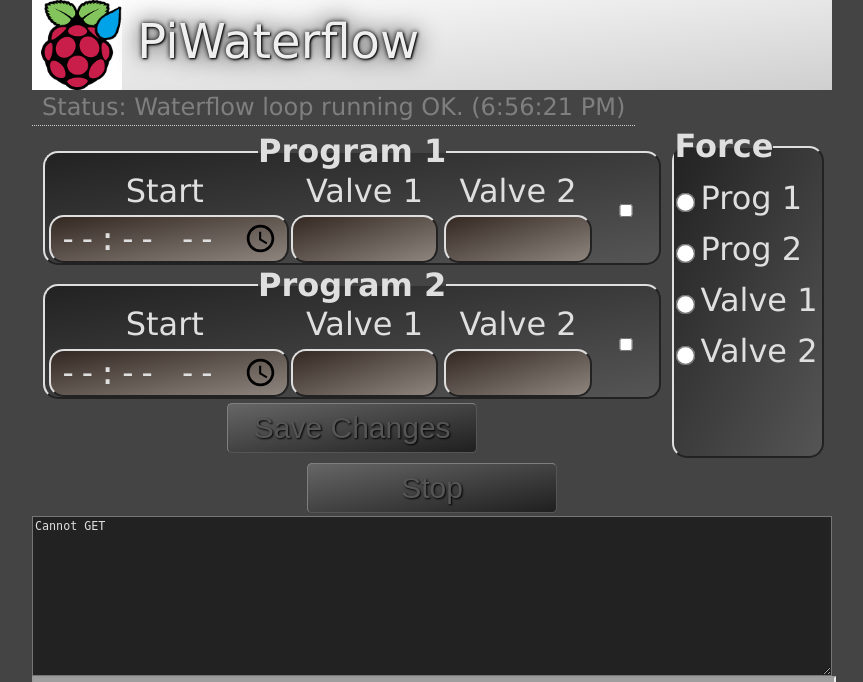
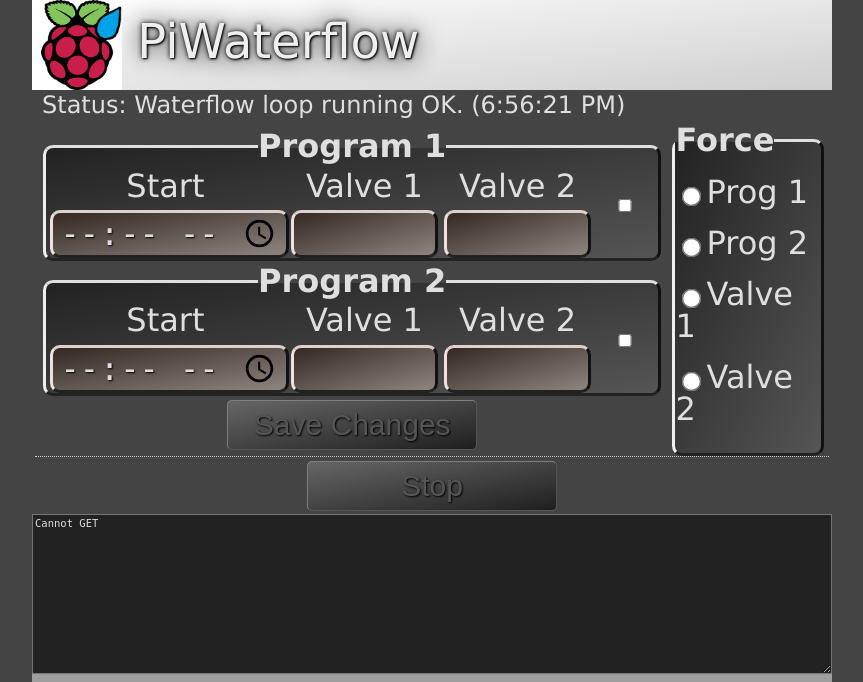
Before and after one commit to Phornee/piwwwaterflow, a Python web app: template templates/form.html in a window 1280 px wide. Shown: the top 682 px of the page, without its empty margins (208-1071 px from the left). Run offline with Jinja, Linux system fonts and the light colour scheme; the template is opened without the code that fills it, so the values that code supplies are empty; grey boxes are pictures that could not be loaded.

Commit message:
Refactor

```diff
--- a/static/css/view.css
+++ b/static/css/view.css
@@ -79,11 +79,11 @@ td
 .copperround
 {
     border-width: 2px;
-    border-radius: 15px;
-	border-bottom:2px solid #222222;
-	border-left:2px solid #DFDFDF;
-	border-right:2px solid #222222;
-	border-top:2px solid #DFDFDF;
+    border-radius: 10px;
+	border-bottom:3px solid #222222;
+	border-left:3px solid #EFDFDF;
+	border-right:3px solid #111111;
+	border-top:3px solid #DFCFCF;
     background-image: linear-gradient(to bottom right, #332822 , #8F857F);
 }
 
@@ -98,11 +98,11 @@ fieldset
     height: 100%;
     padding: 0px;
     border-width: 2px;
-    border-radius: 15px;
-    border-top:2px solid #DFDFDF;
-    border-left:2px solid #DFDFDF;
-    border-right:2px solid #222222;
-    border-bottom:2px solid #222222;
+    border-radius: 10px;
+    border-top:3px solid #DFDFDF;
+    border-left:3px solid #EFEFEF;
+    border-right:3px solid #111111;
+    border-bottom:3px solid #222222;
 
 }
 
@@ -135,13 +135,12 @@ fieldset
 
 .form_description
 {
-	border-bottom:1px dotted #ccc;
 	clear:both;
 	display:inline-block;
 	margin:5 0 1em;
 }
 
-.form_description p
+.form_description label
 {
 	font-size:50%;
 	line-height:130%;
@@ -243,6 +242,7 @@ legend.fieldsetheader
 .timeclass
 {
     color: inherit;
+    text-shadow: 1px 1px 2px black;
 	font-size:4vh;
 	width: 100%;
 	height: 6vh;
@@ -254,6 +254,7 @@ legend.fieldsetheader
 input.number
 {
     color: inherit;
+    text-shadow: 1px 1px 2px black;
 	font-size:4vh;
 	width: 100%;
 	height: 6vh;
--- a/static/js/code.js
+++ b/static/js/code.js
@@ -84,7 +84,7 @@ function update(){
         else
         {
             document.getElementById('status').innerHTML = "Status: Waterflow loop running OK. (" + timestring + ")"
-            document.getElementById('status').style.color = '#7F7F7F'
+            document.getElementById('status').style.color = 'inherited'
         }
     }
     requestservice.send();
@@ -147,6 +147,31 @@ function update(){
         }
     }
     requestforced.send();
+
+
+    let requestconfig = new XMLHttpRequest();
+    requestconfig.open('GET', '/config');
+    requestconfig.responseType = 'text';
+    requestconfig.onload = function() {
+        if (requestconfig.response!='null'){
+            var forcedObj = JSON.parse(requestconfig.response);
+            time1 = document.getElementById("time1");
+            time1.value = forcedObj.programs[0].start_time;
+            valve11 = document.getElementById("valve11");
+            valve11.value = forcedObj.programs[0].valves_times[0]
+            valve12 = document.getElementById("valve12");
+            valve12.value = forcedObj.programs[0].valves_times[1]
+
+            time1 = document.getElementById("time2");
+            time1.value = forcedObj.programs[1].start_time;
+            valve11 = document.getElementById("valve21");
+            valve11.value = forcedObj.programs[1].valves_times[0]
+            valve12 = document.getElementById("valve22");
+            valve12.value = forcedObj.programs[1].valves_times[1]
+
+        }
+    }
+    requestconfig.send();
 
 }
 
--- a/templates/form.html
+++ b/templates/form.html
@@ -14,13 +14,13 @@
 		</div>
 		<form id="waterflow_form" style=" margin-block-end: 0em;" method="POST" action="">
 			<div class="form_description" style="margin-bottom: -;margin-bottom: 0px; margin-top: 0px;">
-				<p id = 'status'>Status: Retrieving status...</p>
+				<label id = 'status'>Status: Retrieving status...</label>
 			</div>
 
 			<table class="table" id="tablacontroles"  style="width:100%; height:33%">
 				<tr style="height:90%;">
 					<td>
-						<table id="programsandforce" style="width:100%;height:100%;">
+						<table id="programsandforce" style="width:100%;height:100%; border-bottom:1px dotted #ccc;">
 							<tr>
 								<td style="width:80%;">
 									<table class="table" id="programstable" style="width:100%; height:100%;">
@@ -30,15 +30,15 @@
 													<legend class="fieldsetheader"> Program 1</legend>
 													<span class="spantime">
 														<label class="programheader">Start </label>
-														<input type="time" class="timeclass copperround" id="time1" name="time1" value={{time1}} required>
+														<input type="time" class="timeclass copperround" id="time1" name="time1" required>
 													</span>
 													<span class="spanvalve">
 														<label class="programheader" >Valve 1</label>
-														<input id="valve11" name="valve11" class="number copperround" type="number"  min="0" max="10" value={{valve11}}>
+														<input id="valve11" name="valve11" class="number copperround" type="number"  min="0" max="10">
 													</span>
 													<span class="spanvalve">
 														<label class="programheader" >Valve 2</label>
-														<input id="valve12" name="valve12" class="number copperround" type="number" min="0" max="10" value={{valve12}}>
+														<input id="valve12" name="valve12" class="number copperround" type="number" min="0" max="10">
 													</span>
 													<span class="spanenabled">
 														<input type="checkbox" id="prog1enabled" name="prog1enabled" value="True" class="checkstyle">
@@ -55,15 +55,15 @@
 													<legend class="fieldsetheader">Program 2</legend>
 													<span class="spantime">
 														<label class="programheader">Start </label>
-														<input type="time" class="timeclass copperround" id="time2" name="time2" value={{time2}} required>
+														<input type="time" class="timeclass copperround" id="time2" name="time2" required>
 													</span>
 													<span class="spanvalve">
 														<label class="programheader" >Valve 1</label>
-														<input id="valve21" name="valve21" class="number copperround"  type="number" min="0" max="10" value={{valve21}}>
+														<input id="valve21" name="valve21" class="number copperround"  type="number" min="0" max="10">
 													</span>
 													<span class="spanvalve">
 														<label class="programheader" >Valve 2</label>
-														<input id="valve22" name="valve22" class="number copperround"  type="number" min="0" max="10"  value={{valve22}}>
+														<input id="valve22" name="valve22" class="number copperround"  type="number" min="0" max="10">
 													</span>
 													<span class="spanenabled">
 														<input type="checkbox" id="prog2enabled" name="prog2enabled" value="True" class="checkstyle">
@@ -85,13 +85,13 @@
 									<fieldset id="forceFieldset">
 										<legend class="fieldsetheader">Force</legend>
 										<br>
-										<input type="radio" id="program1trigger" name="forcetrigger" value="prog1" onclick="forceProgram(this,0);">
+										<input type="radio" id="program1trigger" name="forcetrigger" value="prog1" style="margin-left:10;" onclick="forceProgram(this,0);">
 										<label for="program1trigger" class="header">Prog 1</label><br><br>
-										<input type="radio" id="program2trigger" name="forcetrigger" value="prog2"  onclick="forceProgram(this,1);">
+										<input type="radio" id="program2trigger" name="forcetrigger" value="prog2" style="margin-left:10;" onclick="forceProgram(this,1);">
 										<label for="program2trigger" class="header">Prog 2</label><br><br>
-										<input type="radio" id="valve1trigger" name="forcetrigger" value="valve1" onclick="forceValve(this,0);">
+										<input type="radio" id="valve1trigger" name="forcetrigger" value="valve1" style="margin-left:10;" onclick="forceValve(this,0);">
 										<label for="valve1trigger" class="header">Valve 1</label><br><br>
-										<input type="radio" id="valve2trigger" name="forcetrigger" value="valve2"  onclick="forceValve(this,1);">
+										<input type="radio" id="valve2trigger" name="forcetrigger" value="valve2" style="margin-left:10;" onclick="forceValve(this,1);">
 										<label for="valve2trigger" class="header">Valve 2</label><br><br>
 									</fieldset>
 								</td>
@@ -108,10 +108,10 @@
 		</form>
 	</div>
 	<div>
-		<textarea id="log" rows="12"  style = "width:100%; height:20vh; font-size: 0.3em;" readonly>Retrieving log...</textarea>
+		<textarea id="log" rows="12"  style = "width:100%; height:20vh; font-size: 0.27em;" readonly>Retrieving log...</textarea>
 	</div>
 	<div>
-    	<iframe id="grafana_iframe" src="http://pi00:3000/d/95wZWikRz/piwaterflow?from=now-24h&to=now&orgId=1&viewPanel=2" style = "width:100%; height:30vh";></iframe>
+		<iframe id="grafana_iframe" src="http://pi00:3000/d-solo/95wZWikRz/piwaterflow?orgId=1&from=now-24h&to=now&panelId=2" width="100%" height="30%" frameborder="0"></iframe>
 	</div>
 	<script type="text/javascript" src="static/js/code.js"></script>
 	</body>
```
